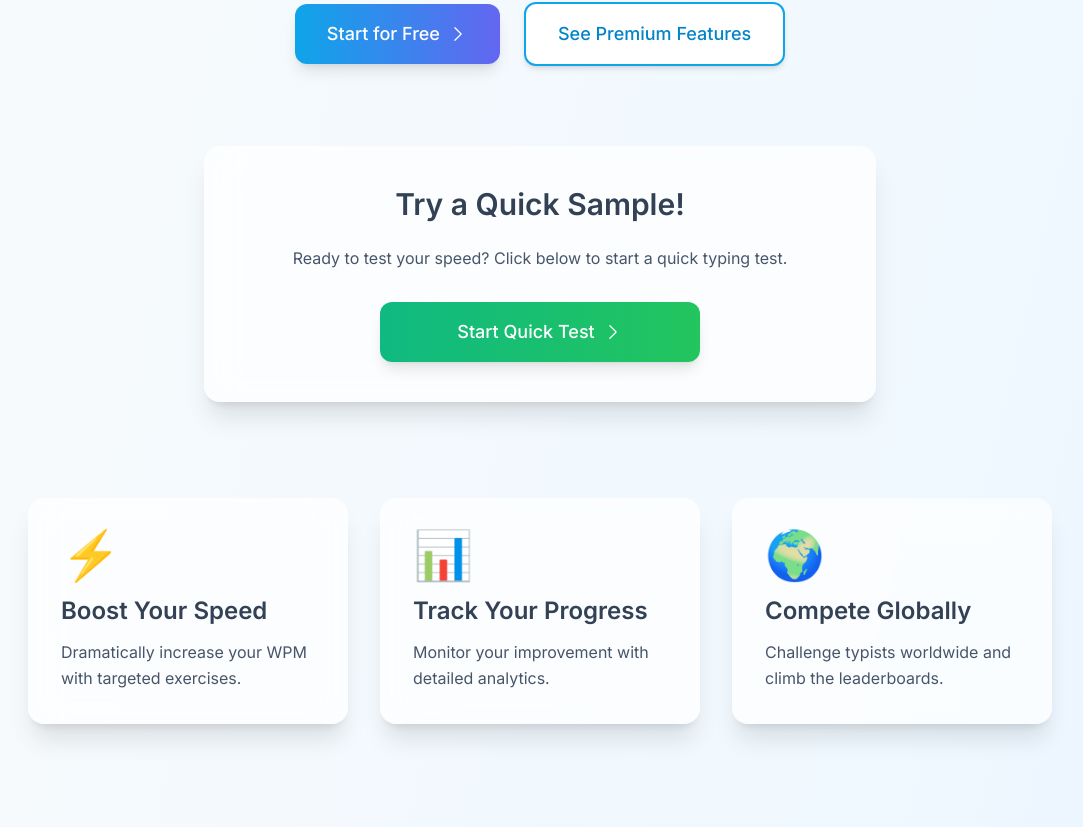
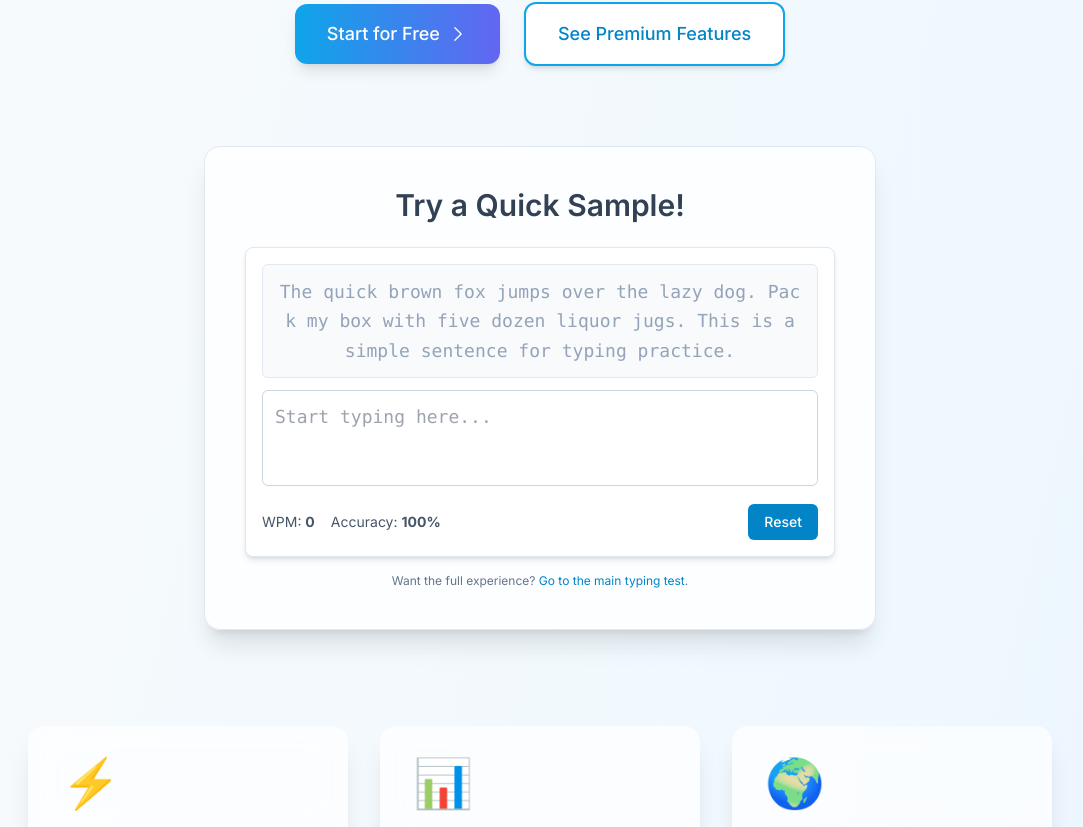
Before and after one commit to typingspeedacademy/typingspeedacadem, a Next.js app: page / in a window 1280 px wide. Shown: the part 514-1341 px from the top of the page, without its empty margins (100-1183 px from the left). Built offline with nearby package versions, Linux system fonts and the light colour scheme.

Commit message:
Add files via upload

```diff
--- a/src/app/page.tsx
+++ b/src/app/page.tsx
@@ -2,6 +2,7 @@
 import Link from 'next/link';
 
 import { ChevronRightIcon } from '@heroicons/react/24/solid';
+import MiniTypingTest from '@/components/MiniTypingTest'; // Import the new component
 
 // Enhanced Fluid Visual Background
 const FluidVisualBackground = () => {
@@ -75,16 +76,11 @@ export default function HomePage() {
         </div>
       </div>
 
-      {/* Interactive Mini-Typing Demo Link */}
-      <div className="relative z-10 mt-20 w-full max-w-2xl mx-auto p-10 bg-white/70 backdrop-blur-lg rounded-2xl shadow-xl text-center">
+      {/* Mini Typing Test Section */}
+      <div className="relative z-10 mt-20 w-full max-w-2xl mx-auto p-6 md:p-10 bg-white/80 backdrop-blur-xl rounded-2xl shadow-xl text-center border border-slate-200">
         <h2 className="text-3xl font-semibold text-slate-700 mb-6">Try a Quick Sample!</h2>
-        <p className="text-slate-600 mb-8">Ready to test your speed? Click below to start a quick typing test.</p>
-        <Link
-          href="/typing-test"
-          className="group text-lg font-medium px-8 py-4 rounded-xl bg-gradient-to-r from-emerald-500 to-green-500 text-white shadow-lg hover:shadow-xl hover:from-emerald-600 hover:to-green-600 focus:outline-none focus:ring-4 focus:ring-emerald-300 transition-all duration-300 ease-in-out flex items-center justify-center max-w-xs mx-auto"
-        >
-          Start Quick Test <ChevronRightIcon className="ml-2 h-5 w-5 group-hover:translate-x-1 transition-transform" />
-        </Link>
+        <MiniTypingTest />
+        <p className="text-xs text-slate-500 mt-4">Want the full experience? <Link href="/typing-test" className="text-sky-600 hover:underline">Go to the main typing test</Link>.</p>
       </div>
 
       <div className="relative z-10 mt-24 grid grid-cols-1 md:grid-cols-3 gap-8 max-w-5xl mx-auto w-full">
--- /dev/null
+++ b/src/components/MiniTypingTest.tsx
@@ -0,0 +1,119 @@
+'use client';
+
+import React, { useState, useEffect, useCallback } from 'react';
+import { sampleTexts } from '@/data/sampleTexts'; // Assuming sampleTexts is accessible
+
+const MiniTypingTest: React.FC = () => {
+  const [textToType, setTextToType] = useState('');
+  const [userInput, setUserInput] = useState('');
+  const [startTime, setStartTime] = useState<number | null>(null);
+  const [errors, setErrors] = useState(0);
+  const [wpm, setWpm] = useState(0);
+  const [accuracy, setAccuracy] = useState(100);
+  const [testActive, setTestActive] = useState(false);
+  const [testCompleted, setTestCompleted] = useState(false);
+
+  const loadNewText = useCallback(() => {
+    // Select a short, easy text for the mini test
+    const easyTexts = sampleTexts.filter(t => t.difficulty === 'easy' && t.language === 'en' && t.text.length < 150);
+    const selectedText = easyTexts.length > 0
+      ? easyTexts[Math.floor(Math.random() * easyTexts.length)]
+      : sampleTexts.find(t => t.id === 'easy-1') || sampleTexts[0]; // Fallback
+
+    setTextToType(selectedText.text);
+    setUserInput('');
+    setStartTime(null);
+    setErrors(0);
+    setWpm(0);
+    setAccuracy(100);
+    setTestActive(false);
+    setTestCompleted(false);
+  }, []);
+
+  useEffect(() => {
+    loadNewText();
+  }, [loadNewText]);
+
+  const handleInputChange = (e: React.ChangeEvent<HTMLTextAreaElement>) => {
+    if (testCompleted) return;
+
+    const { value } = e.target;
+    setUserInput(value);
+
+    if (!testActive && value.length > 0) {
+      setTestActive(true);
+      setStartTime(Date.now());
+    }
+
+    if (testActive) {
+      let currentErrors = 0;
+      for (let i = 0; i < value.length; i++) {
+        if (value[i] !== textToType[i]) {
+          currentErrors++;
+        }
+      }
+      setErrors(currentErrors);
+
+      const wordsTyped = value.trim().split(/\s+/).filter(Boolean).length;
+      const currentTime = Date.now();
+      const timeElapsedMinutes = startTime ? (currentTime - startTime) / 60000 : 0;
+
+      if (timeElapsedMinutes > 0) {
+        setWpm(Math.round(wordsTyped / timeElapsedMinutes));
+      }
+
+      const currentAccuracy = textToType.length > 0
+        ? Math.max(0, Math.round(((value.length - currentErrors) / value.length) * 100))
+        : 100;
+      setAccuracy(isNaN(currentAccuracy) ? 100 : currentAccuracy);
+
+      if (value.length === textToType.length) {
+        setTestActive(false);
+        setTestCompleted(true);
+        // Final WPM and Accuracy are already set
+      }
+    }
+  };
+
+  const getCharClass = (char: string, index: number) => {
+    if (index < userInput.length) {
+      return userInput[index] === char ? 'text-green-500' : 'text-red-500 bg-red-100';
+    }
+    return 'text-slate-400'; // Untyped characters
+  };
+
+  return (
+    <div className="w-full p-4 bg-white rounded-lg shadow-md border border-slate-200">
+      <div className="mb-3 p-3 bg-slate-50 border border-slate-200 rounded-md min-h-[60px] text-lg leading-relaxed whitespace-pre-wrap break-all font-mono">
+        {textToType.split('').map((char, index) => (
+          <span key={index} className={getCharClass(char, index)}>
+            {char}
+          </span>
+        ))}
+      </div>
+      <textarea
+        value={userInput}
+        onChange={handleInputChange}
+        disabled={testCompleted}
+        placeholder={testCompleted ? "Test finished! Try another?" : "Start typing here..."}
+        className="w-full p-3 text-lg font-mono bg-white border border-slate-300 rounded-md focus:ring-2 focus:ring-sky-500 focus:border-sky-500 outline-none resize-none transition-colors duration-150 h-24"
+        rows={3}
+      />
+      <div className="mt-3 flex justify-between items-center text-sm text-slate-600">
+        <div>
+          <span>WPM: <strong>{wpm}</strong></span>
+          <span className="ml-4">Accuracy: <strong>{accuracy}%</strong></span>
+        </div>
+        <button
+          onClick={loadNewText}
+          className="px-4 py-2 text-sm font-medium text-white bg-sky-600 rounded-md hover:bg-sky-700 focus:outline-none focus:ring-2 focus:ring-sky-500 focus:ring-offset-2 transition-colors duration-150"
+        >
+          {testCompleted ? 'New Text' : 'Reset'}
+        </button>
+      </div>
+      {testCompleted && <p className='text-xs text-green-600 mt-2 text-center'>Well done!</p>}
+    </div>
+  );
+};
+
+export default MiniTypingTest;
```
